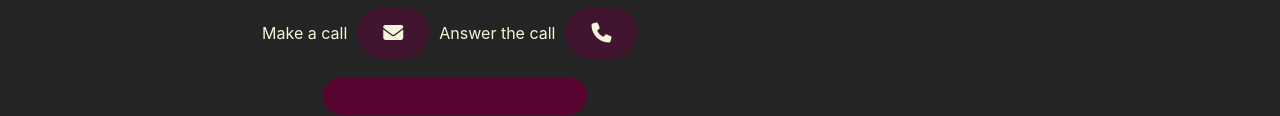
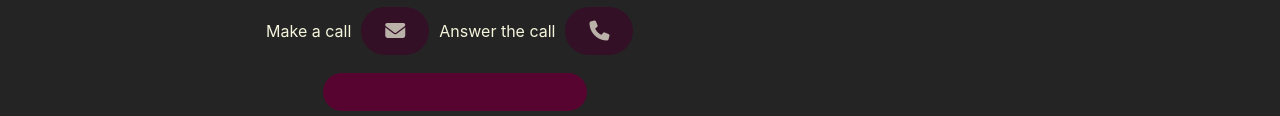
Before and after one commit to OrionInnovationTRTech/magny, a website built with Vite: page index.html in a window 1280 px wide. Shown: the part 619-735 px from the top of the page. Built offline with nearby package versions, Linux system fonts and the light colour scheme; some packages are replaced by stand-ins of ours.

Commit message:
Update index.html

```diff
--- a/index.html
+++ b/index.html
@@ -33,11 +33,10 @@
 
           <div class="controls">
             <p>Make a call</p>
-            <!-- TODO: disable -->
-            <button  id="callButton"><i class="fa-solid fa-envelope"></i></button>
+            <button disabled id="callButton"><i class="fa-solid fa-envelope"></i></button>
 
             <p>Answer the call</p>
-            <button  id="answerButton"><i class="fa-solid fa-phone"></i></button>
+            <button disabled id="answerButton"><i class="fa-solid fa-phone"></i></button>
           </div>
 
           <input type="text" id="offerInput">
```
